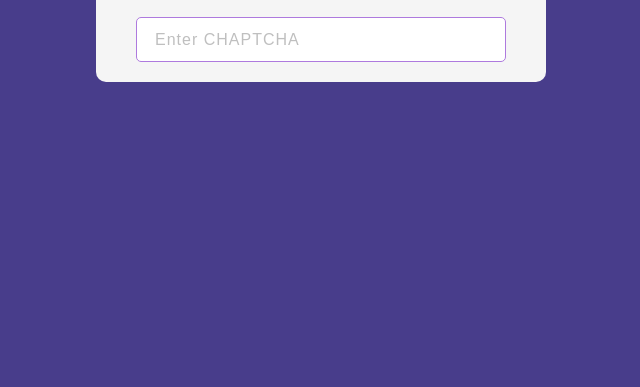
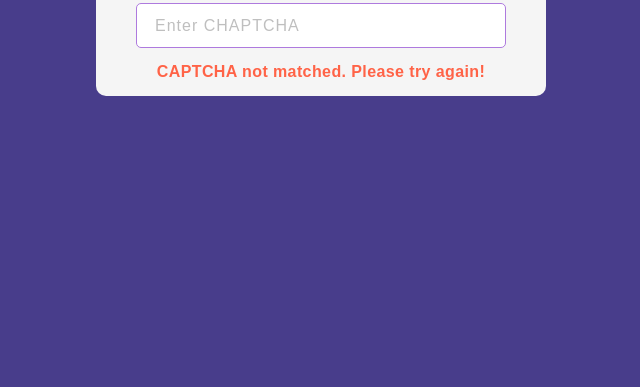
Before and after one commit to dolphinark/captcha, a plain HTML site: page index.html in a window 1280 px wide. Shown: the part 413-800 px from the top of the page, without its empty margins (319-959 px from the left). Drawn offline with Linux system fonts and the light colour scheme.

Commit message:
add status-text

```diff
--- a/index.html
+++ b/index.html
@@ -24,6 +24,7 @@
             <input type="text" placeholder="Enter CHAPTCHA" required>
             <button>Check</button>
         </form>
+        <div class="status-text">CAPTCHA not matched. Please try again!</div>
     </div>
 </body>
 
--- a/style.css
+++ b/style.css
@@ -133,3 +133,13 @@ body {
   opacity: 1;
   pointer-events: auto;
 }
+
+.status-text {
+  /* display: none; */
+  font-size: 1rem;
+  text-align: center;
+  margin: 15px 0 -5px;
+  color: tomato;
+  font-weight: 600;
+  letter-spacing: 0.4px;
+}
```
